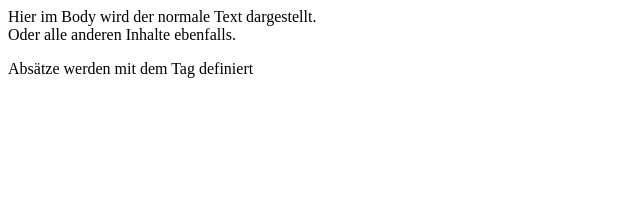
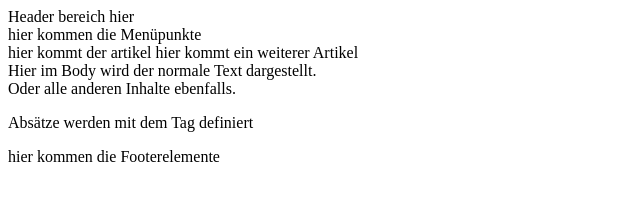
Before and after one commit to visialog/Mediamatiker-MEMA1A, a plain HTML site: page index.html in a window 1280 px wide. Shown: the whole page, without its empty margins (0-640 px from the left). Drawn offline with Linux system fonts and the light colour scheme.

Commit message:
Update index.html Lars
im <head> title-tag hinzugefügt
im <body> header-, nav-, main-, article-, section1-,section2- und footer-tag eingefügt

```diff
--- a/index.html
+++ b/index.html
@@ -1,6 +1,7 @@
 <!DOCTYPE html>
 <html lang="en">
   <head>
+    <title>Titel der Website</title>
     <meta charset="utf-8" />
     <meta http-equiv="x-ua-compatible" content="ie=edge" />
     <meta name="viewport" content="width=device-width, initial-scale=1" />
@@ -9,9 +10,30 @@
   </head>
 
   <body>
+      <header>
+        Header bereich hier
+      </header>
+      <nav>
+        hier kommen die Menüpunkte
+      </nav>
+
+      <main>
+        <article>
+          <section1>
+            hier kommt der artikel
+          </section1>
+          <section2>
+            hier kommt ein weiterer Artikel
+          </section2>
+        </article>
+      </main>
     <div>Hier im Body wird der normale Text dargestellt.</div>
     <div>Oder alle anderen Inhalte ebenfalls.</div>
     <p>Absätze werden mit dem Tag definiert</p>
+
+      <footer>
+        hier kommen die Footerelemente
+      </footer>
 
     <!-- javascript immer ans ende stellen -->
     <script src="assets/js/scripts.js"></script>
```
